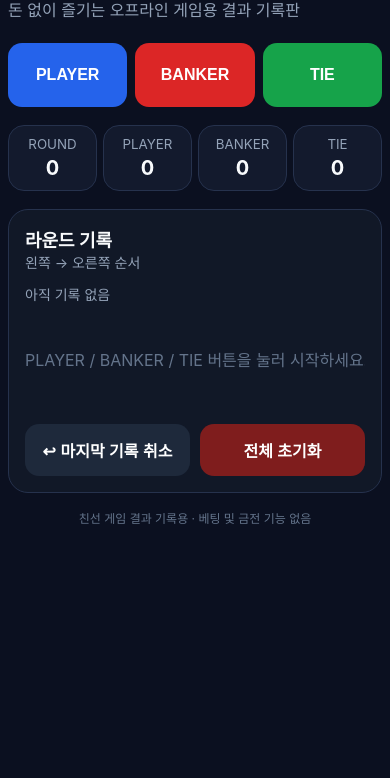
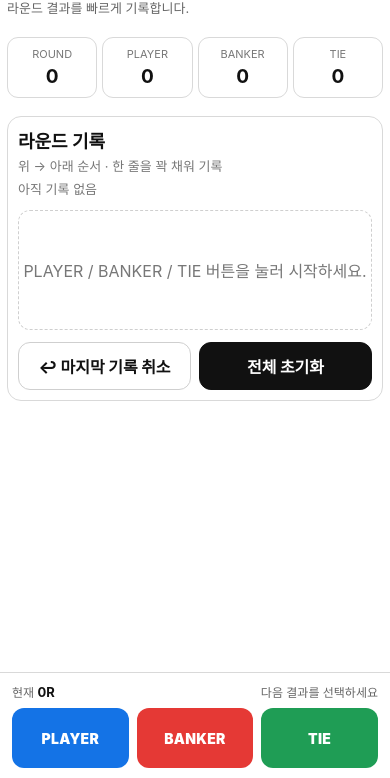
Before and after one commit to ddogy1212/BAKARA, a plain HTML site: page index.html in a window 390 px wide. Shown: the part 66-844 px from the top of the page. Drawn offline with Linux system fonts and the light colour scheme.

Commit message:
Add files via upload

```diff
--- a/index.html
+++ b/index.html
@@ -2,73 +2,181 @@
 <html lang="ko">
 <head>
   <meta charset="UTF-8" />
-  <meta name="viewport" content="width=device-width, initial-scale=1.0" />
-  <meta name="theme-color" content="#0f172a" />
+  <meta name="viewport" content="width=device-width, initial-scale=1.0, viewport-fit=cover" />
+  <meta name="theme-color" content="#ffffff" />
   <title>바카라 라운드 기록판</title>
   <style>
     * { box-sizing: border-box; }
+    html { background: #fff; }
     body {
       margin: 0;
       font-family: -apple-system, BlinkMacSystemFont, "Segoe UI", Roboto, "Noto Sans KR", sans-serif;
-      background: #0b1020;
-      color: #f8fafc;
+      background: #fff;
+      color: #111;
       min-height: 100vh;
     }
-    .wrap { width: min(1100px, calc(100% - 24px)); margin: 0 auto; padding: 28px 0 40px; }
-    h1 { margin: 0 0 8px; font-size: clamp(26px, 5vw, 40px); }
-    .sub { color: #94a3b8; margin-bottom: 22px; }
-    .controls { display: grid; grid-template-columns: repeat(3, 1fr); gap: 12px; }
+    .wrap {
+      width: min(1100px, calc(100% - 24px));
+      margin: 0 auto;
+      padding: 28px 0 190px;
+    }
+    h1 { margin: 0 0 8px; font-size: clamp(26px, 5vw, 40px); letter-spacing: -.03em; }
+    .sub { color: #666; margin-bottom: 20px; }
+
+    .stats {
+      display: grid;
+      grid-template-columns: repeat(4, 1fr);
+      gap: 8px;
+      margin: 0 0 18px;
+    }
+    .stat {
+      background: #fff;
+      border: 1px solid #d9d9d9;
+      border-radius: 14px;
+      padding: 13px 8px;
+      text-align: center;
+    }
+    .stat small { display: block; color: #777; margin-bottom: 4px; font-size: 11px; }
+    .stat strong { font-size: 23px; }
+
+    .panel {
+      background: #fff;
+      border: 1px solid #d9d9d9;
+      border-radius: 18px;
+      padding: 14px;
+    }
+    .panel-head {
+      display: flex;
+      justify-content: space-between;
+      gap: 12px;
+      align-items: end;
+      margin-bottom: 12px;
+    }
+    .panel-head h2 { margin: 0 0 2px; font-size: 18px; }
+    .panel-head span { color: #777; font-size: 13px; }
+
+    .road { display: grid; grid-template-columns: 1fr; gap: 7px; width: 100%; min-height: 86px; }
+    .empty {
+      color: #777;
+      min-height: 120px;
+      display: grid;
+      place-items: center;
+      text-align: center;
+      width: 100%;
+      border: 1px dashed #cfcfcf;
+      border-radius: 12px;
+    }
+    .round {
+      width: 100%;
+      min-height: 58px;
+      display: grid;
+      grid-template-columns: 64px 1fr;
+      align-items: stretch;
+      overflow: hidden;
+      border-radius: 12px;
+      border: 1px solid #d9d9d9;
+      background: #fff;
+    }
+    .round-num {
+      display: grid;
+      place-items: center;
+      color: #666;
+      font-size: 13px;
+      font-weight: 800;
+      border-right: 1px solid #d9d9d9;
+      background: #f5f5f5;
+    }
+    .ball {
+      width: 100%;
+      min-height: 58px;
+      display: grid;
+      place-items: center;
+      font-weight: 950;
+      font-size: 18px;
+      letter-spacing: .08em;
+    }
+    .ball.P { background: #1473e6; color: #fff; }
+    .ball.B { background: #e53935; color: #fff; }
+    .ball.T { background: #1f9d55; color: #fff; }
+
+    .bottom-actions { display: flex; gap: 8px; margin-top: 12px; }
     button {
-      border: 0; cursor: pointer; border-radius: 18px; min-height: 76px;
-      font-size: clamp(16px, 3vw, 22px); font-weight: 800; color: #fff;
-      transition: transform .1s ease, opacity .1s ease;
+      border: 0;
+      cursor: pointer;
+      font: inherit;
+      transition: transform .08s ease, background .12s ease;
+      -webkit-tap-highlight-color: transparent;
     }
     button:active { transform: scale(.98); }
-    .player { background: #2563eb; }
-    .banker { background: #dc2626; }
-    .tie { background: #16a34a; }
-    .stats { display: grid; grid-template-columns: repeat(4, 1fr); gap: 10px; margin: 18px 0; }
-    .stat { background: #131a2d; border: 1px solid #26324d; border-radius: 16px; padding: 14px; text-align: center; }
-    .stat small { display: block; color: #94a3b8; margin-bottom: 4px; }
-    .stat strong { font-size: 24px; }
-    .panel { background: #111827; border: 1px solid #26324d; border-radius: 20px; padding: 16px; }
-    .panel-head { display:flex; justify-content:space-between; gap: 12px; align-items:end; margin-bottom: 12px; }
-    .panel-head h2 { margin: 0; font-size: 18px; }
-    .panel-head span { color: #94a3b8; font-size: 14px; }
-    .road-scroll { overflow-x: auto; padding-bottom: 8px; }
-    .road { display: flex; gap: 10px; min-width: max-content; align-items: flex-start; min-height: 86px; }
-    .empty { color: #64748b; min-height: 86px; display: grid; place-items: center; text-align:center; width:100%; }
-    .round { width: 58px; flex: 0 0 58px; text-align:center; }
-    .round-num { color:#94a3b8; font-size: 12px; margin-bottom: 6px; }
-    .ball { width: 52px; height: 52px; margin: 0 auto; border-radius: 50%; display:grid; place-items:center; font-weight:900; font-size: 18px; border: 2px solid rgba(255,255,255,.18); }
-    .ball.P { background:#2563eb; }
-    .ball.B { background:#dc2626; }
-    .ball.T { background:#16a34a; }
-    .bottom { display:flex; gap: 10px; margin-top: 14px; flex-wrap: wrap; }
-    .secondary { flex:1; min-height: 52px; background:#1e293b; }
-    .danger { flex:1; min-height: 52px; background:#7f1d1d; }
-    .note { color:#64748b; font-size:12px; text-align:center; margin-top:16px; }
+    .mini {
+      flex: 1;
+      min-height: 48px;
+      border-radius: 12px;
+      font-weight: 800;
+      border: 1px solid #cfcfcf;
+      background: #fff;
+      color: #111;
+    }
+    .mini.reset { background: #111; color: #fff; border-color: #111; }
+
+    .note { color: #666; font-size: 12px; text-align: center; margin-top: 16px; }
+
+    /* 항상 화면 하단에 붙어 있는 입력 패널 */
+    .input-dock {
+      position: fixed;
+      z-index: 100;
+      left: 0;
+      right: 0;
+      bottom: 0;
+      background: rgba(255,255,255,.96);
+      border-top: 1px solid #d9d9d9;
+      padding: 10px max(12px, env(safe-area-inset-left)) calc(10px + env(safe-area-inset-bottom)) max(12px, env(safe-area-inset-right));
+      backdrop-filter: blur(12px);
+      -webkit-backdrop-filter: blur(12px);
+    }
+    .dock-inner { width: min(1100px, 100%); margin: 0 auto; }
+    .dock-status {
+      display: flex;
+      justify-content: space-between;
+      align-items: center;
+      gap: 10px;
+      margin-bottom: 8px;
+      color: #666;
+      font-size: 12px;
+    }
+    .dock-status strong { color: #111; font-size: 13px; }
+    .controls { display: grid; grid-template-columns: repeat(3, 1fr); gap: 8px; }
+    .choice {
+      min-height: 66px;
+      border-radius: 14px;
+      font-size: clamp(14px, 3vw, 20px);
+      font-weight: 950;
+      letter-spacing: .02em;
+      border: 1px solid transparent;
+    }
+    .choice.player { background: #1473e6; color: #fff; }
+    .choice.banker { background: #e53935; color: #fff; }
+    .choice.tie { background: #1f9d55; color: #fff; }
+
     @media (max-width: 580px) {
-      .wrap { width: min(100% - 16px, 1100px); padding-top: 18px; }
-      .controls { gap: 8px; }
-      button { min-height: 64px; border-radius: 14px; }
-      .stats { gap: 6px; }
-      .stat { padding: 10px 5px; }
-      .stat strong { font-size: 20px; }
-      .panel-head { align-items:start; flex-direction:column; }
+      .wrap { width: calc(100% - 14px); padding-top: 16px; padding-bottom: 178px; }
+      h1 { font-size: 28px; }
+      .sub { font-size: 13px; }
+      .stats { gap: 5px; }
+      .stat { padding: 9px 3px; border-radius: 11px; }
+      .stat strong { font-size: 19px; }
+      .panel { padding: 10px; border-radius: 14px; }
+      .panel-head { align-items: start; flex-direction: column; gap: 4px; }
+      .round { grid-template-columns: 52px 1fr; min-height: 54px; }
+      .ball { min-height: 54px; }
+      .choice { min-height: 60px; border-radius: 12px; }
     }
   </style>
 </head>
 <body>
   <main class="wrap">
-    <h1>바카라 라운드 기록판 🃏</h1>
-    <div class="sub">돈 없이 즐기는 오프라인 게임용 결과 기록판</div>
-
-    <section class="controls" aria-label="라운드 결과 입력">
-      <button class="player" data-result="P">PLAYER</button>
-      <button class="banker" data-result="B">BANKER</button>
-      <button class="tie" data-result="T">TIE</button>
-    </section>
+    <h1>바카라 라운드 기록판</h1>
+    <div class="sub">라운드 결과를 빠르게 기록합니다.</div>
 
     <section class="stats">
       <div class="stat"><small>ROUND</small><strong id="roundCount">0</strong></div>
@@ -81,68 +189,92 @@
       <div class="panel-head">
         <div>
           <h2>라운드 기록</h2>
-          <span>왼쪽 → 오른쪽 순서</span>
+          <span>위 → 아래 순서 · 한 줄을 꽉 채워 기록</span>
         </div>
         <span id="lastResult">아직 기록 없음</span>
       </div>
 
-      <div class="road-scroll" id="roadScroll">
-        <div class="road" id="road">
-          <div class="empty" id="empty">PLAYER / BANKER / TIE 버튼을 눌러 시작하세요.</div>
-        </div>
+      <div class="road" id="road">
+        <div class="empty">PLAYER / BANKER / TIE 버튼을 눌러 시작하세요.</div>
       </div>
 
-      <div class="bottom">
-        <button class="secondary" id="undo">↩ 마지막 기록 취소</button>
-        <button class="danger" id="reset">전체 초기화</button>
+      <div class="bottom-actions">
+        <button class="mini" id="undo" type="button">↩ 마지막 기록 취소</button>
+        <button class="mini reset" id="reset" type="button">전체 초기화</button>
       </div>
     </section>
 
-    <div class="note">친선 게임 결과 기록용 · 베팅 및 금전 기능 없음</div>
   </main>
+
+  <section class="input-dock" aria-label="라운드 결과 입력">
+    <div class="dock-inner">
+      <div class="dock-status">
+        <span>현재 <strong id="dockRound">0R</strong></span>
+        <span id="dockLast">다음 결과를 선택하세요</span>
+      </div>
+      <div class="controls">
+        <button class="choice player" data-result="P" type="button">PLAYER</button>
+        <button class="choice banker" data-result="B" type="button">BANKER</button>
+        <button class="choice tie" data-result="T" type="button">TIE</button>
+      </div>
+    </div>
+  </section>
 
   <script>
     const history = [];
     const road = document.getElementById('road');
-    const roadScroll = document.getElementById('roadScroll');
     const roundCount = document.getElementById('roundCount');
     const playerCount = document.getElementById('playerCount');
     const bankerCount = document.getElementById('bankerCount');
     const tieCount = document.getElementById('tieCount');
     const lastResult = document.getElementById('lastResult');
+    const dockRound = document.getElementById('dockRound');
+    const dockLast = document.getElementById('dockLast');
 
     const names = { P: 'PLAYER', B: 'BANKER', T: 'TIE' };
 
     function render() {
       const counts = { P: 0, B: 0, T: 0 };
       history.forEach(v => counts[v]++);
+
       roundCount.textContent = history.length;
       playerCount.textContent = counts.P;
       bankerCount.textContent = counts.B;
       tieCount.textContent = counts.T;
+      dockRound.textContent = `${history.length}R`;
       road.innerHTML = '';
 
       if (!history.length) {
-        road.innerHTML = '<div class="empty" id="empty">PLAYER / BANKER / TIE 버튼을 눌러 시작하세요.</div>';
+        road.innerHTML = '<div class="empty">PLAYER / BANKER / TIE 버튼을 눌러 시작하세요.</div>';
         lastResult.textContent = '아직 기록 없음';
+        dockLast.textContent = '다음 결과를 선택하세요';
         return;
       }
 
       history.forEach((value, index) => {
         const item = document.createElement('div');
         item.className = 'round';
-        item.innerHTML = `<div class="round-num">${index + 1}R</div><div class="ball ${value}">${value}</div>`;
+        item.innerHTML = `<div class="round-num">${index + 1}R</div><div class="ball ${value}">${names[value]}</div>`;
         road.appendChild(item);
       });
-      lastResult.textContent = `${history.length}R · ${names[history.at(-1)]}`;
+
+      const last = history.at(-1);
+      lastResult.textContent = `${history.length}R · ${names[last]}`;
+      dockLast.textContent = `최근: ${names[last]}`;
+    }
+
+    function addResult(value) {
+      if (!names[value]) return;
+      history.push(value);
+      render();
+      requestAnimationFrame(() => {
+        const lastRow = road.lastElementChild;
+        if (lastRow) lastRow.scrollIntoView({ behavior: 'smooth', block: 'nearest' });
+      });
     }
 
     document.querySelectorAll('[data-result]').forEach(btn => {
-      btn.addEventListener('click', () => {
-        history.push(btn.dataset.result);
-        render();
-        roadScroll.scrollLeft = roadScroll.scrollWidth;
-      });
+      btn.addEventListener('click', () => addResult(btn.dataset.result));
     });
 
     document.getElementById('undo').addEventListener('click', () => {
@@ -151,13 +283,37 @@
       render();
     });
 
-    document.getElementById('reset').addEventListener('click', () => {
-      if (!history.length) return;
-      if (confirm('모든 라운드 기록을 초기화할까요?')) {
-        history.length = 0;
-        render();
+    const resetBtn = document.getElementById('reset');
+    let resetArmed = false;
+    let resetTimer = null;
+
+    resetBtn.addEventListener('click', () => {
+      if (!history.length) {
+        resetArmed = false;
+        resetBtn.textContent = '전체 초기화';
+        return;
       }
+
+      if (!resetArmed) {
+        resetArmed = true;
+        resetBtn.textContent = '한 번 더 누르면 초기화';
+        clearTimeout(resetTimer);
+        resetTimer = setTimeout(() => {
+          resetArmed = false;
+          resetBtn.textContent = '전체 초기화';
+        }, 3000);
+        return;
+      }
+
+      clearTimeout(resetTimer);
+      history.splice(0, history.length);
+      resetArmed = false;
+      resetBtn.textContent = '전체 초기화';
+      render();
+      window.scrollTo({ top: 0, behavior: 'smooth' });
     });
+
+    render();
   </script>
 </body>
 </html>
```
